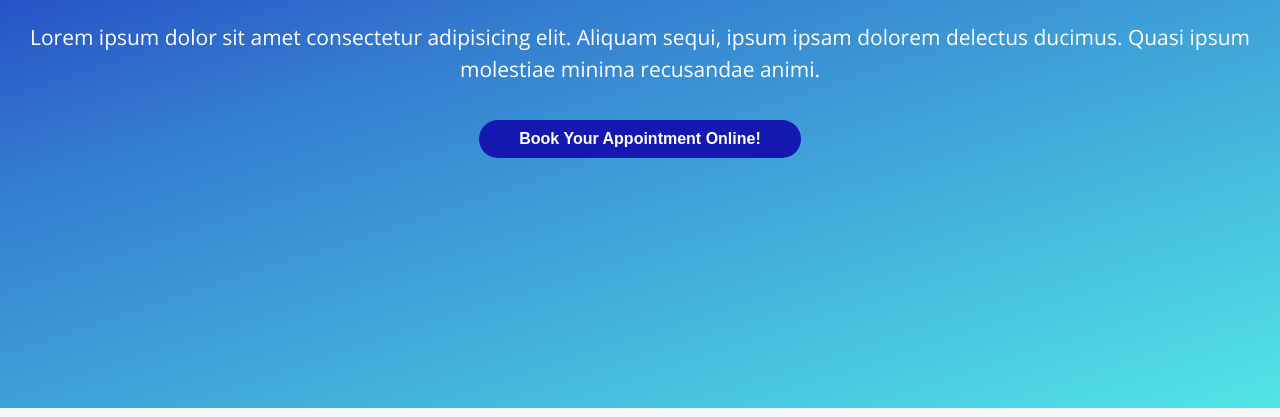
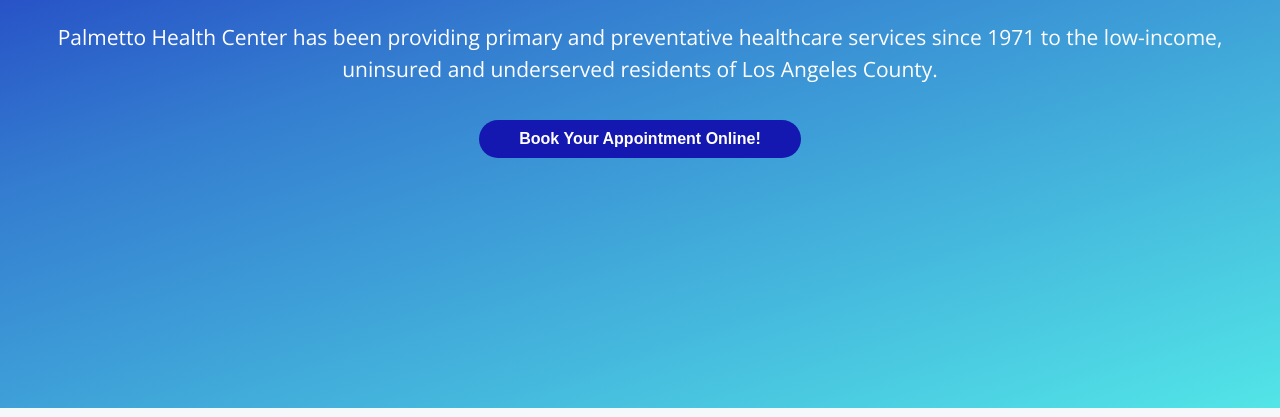
Before and after one commit to OcielC/Palmetto-Health-Center, a plain HTML site: page public/index.html in a window 1280 px wide. Shown: the part 383-800 px from the top of the page. Drawn offline with nearby package versions, Linux system fonts and the light colour scheme; a script that the page names is missing.

Commit message:
Update index.html

```diff
--- a/public/index.html
+++ b/public/index.html
@@ -39,8 +39,7 @@
       <div class="container">
         <div class="desc">
           <h1>Palmetto Health Center</h1>
-          <p>Lorem ipsum dolor sit amet consectetur adipisicing elit. Aliquam sequi, ipsum ipsam dolorem delectus
-            ducimus. Quasi ipsum molestiae minima recusandae animi.</p>
+          <p>Palmetto Health Center has been providing primary and preventative healthcare services since 1971 to the low-income, uninsured and underserved residents of Los Angeles County.</p>
           <a href="appointment.html">
             <button>Book Your Appointment Online!</button>
           </a>
```
